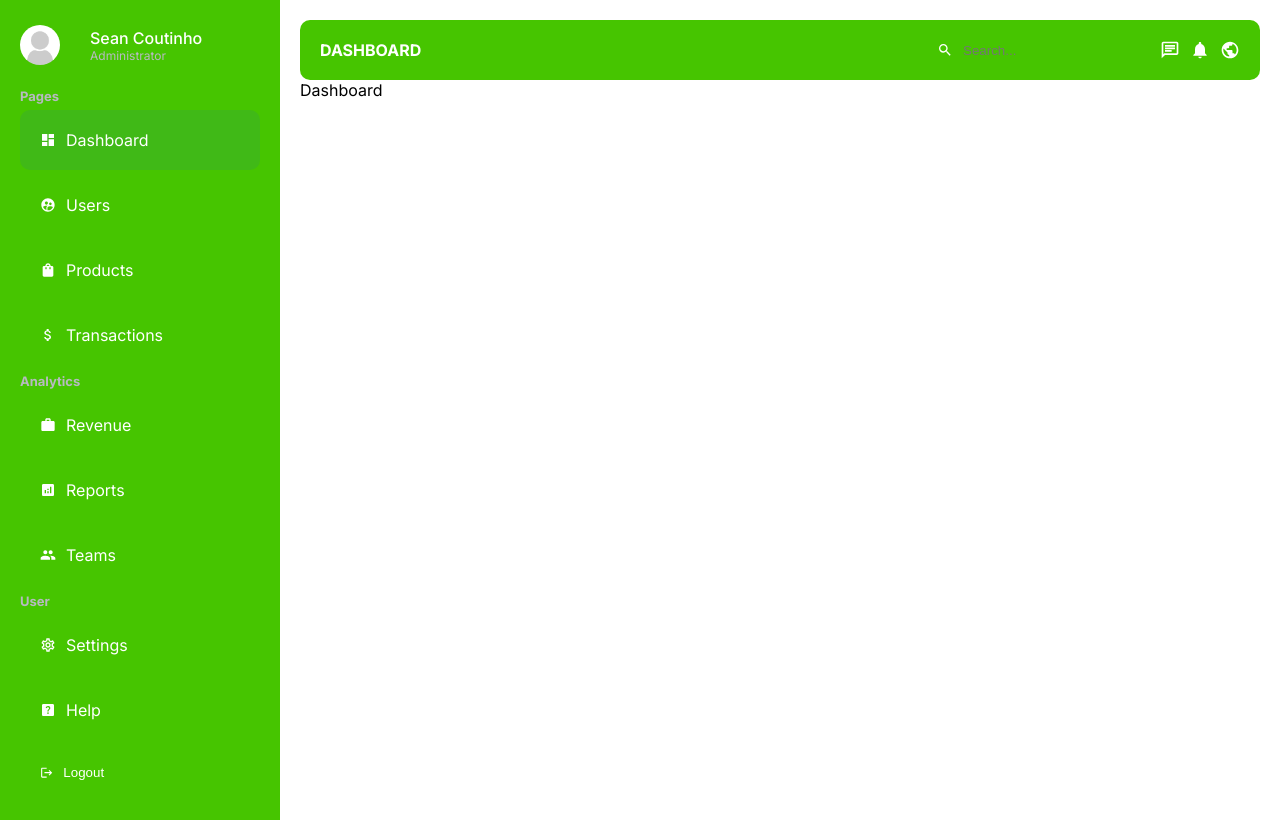
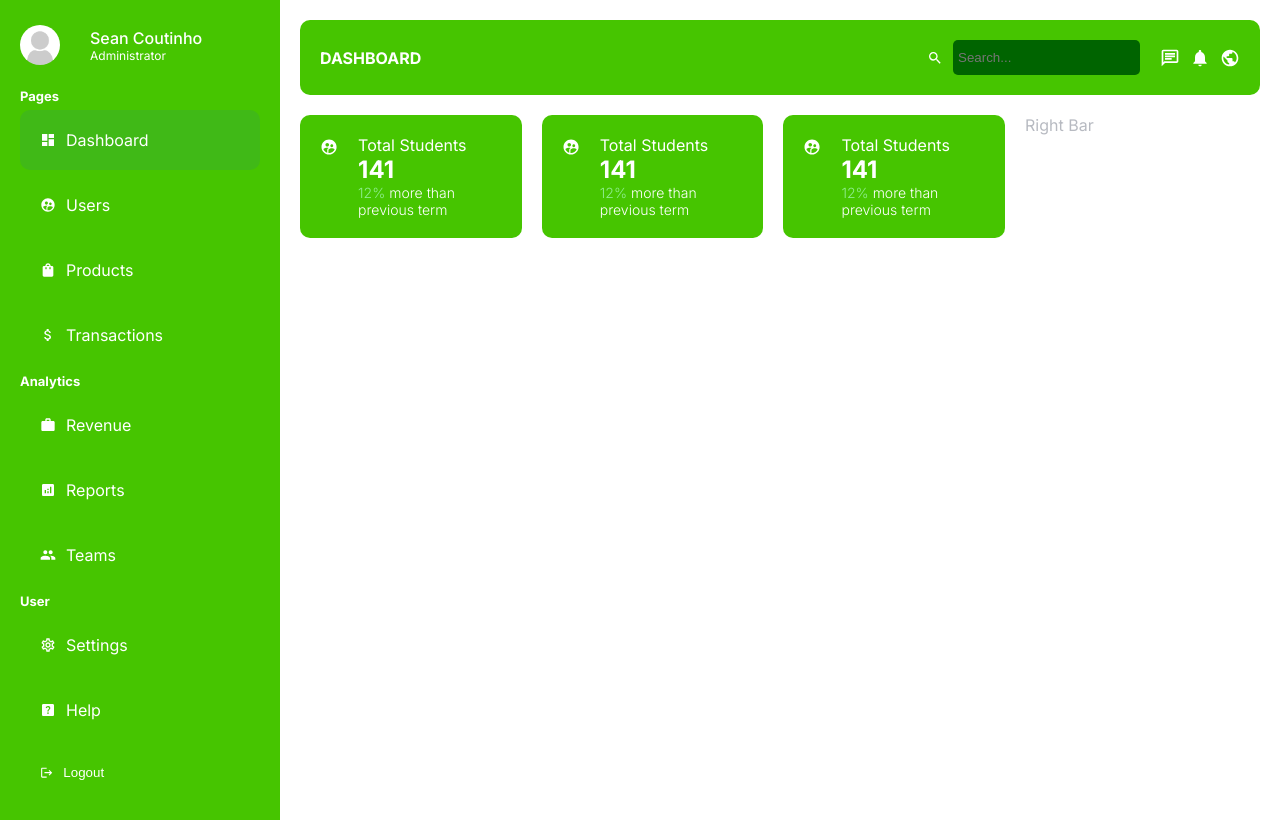
Before and after one commit to seancoutinho/gracelifeadmin, a Next.js app: page /dashboard in a window 1280 px wide. Built offline with nearby package versions, Linux system fonts and the light colour scheme.

Commit message:
implemented cards

```diff
--- a/app/dashboard/page.jsx
+++ b/app/dashboard/page.jsx
@@ -1,10 +1,27 @@
 import React from 'react'
+import Card from '../ui/dashboard/card/card'
+import styles from '../ui/dashboard/dashboard.module.css'
+import RightBar from '../ui/dashboard/rightbar/rightbar'
+import Transactions from '../ui/dashboard/transactions/transactions'
+import Chart from '../ui/dashboard/chart/chart'
 
 const Dashboard = () => {
   return (
-    <div>
-     Dashboard
+    <div className={styles.wrapper}>
+      <div className={styles.main}>
+        <div className={styles.cards}>
+          <Card />
+          <Card />
+          <Card />
+        </div>
+        <Transactions />
+        <Chart />
+      </div>
+      <div className={styles.side}>
+        <RightBar />
+      </div>
     </div>
+
   )
 }
 
--- /dev/null
+++ b/app/ui/dashboard/card/card.jsx
@@ -0,0 +1,21 @@
+import React from 'react'
+import styles from './card.module.css'
+import { MdSupervisedUserCircle } from 'react-icons/md'
+
+const Card = () => {
+  return (
+    <div className={styles.container}>
+      <MdSupervisedUserCircle size={24} />
+      <div className={styles.texts}>
+        <span className={styles.title}>Total Students</span>
+        <span className={styles.number}>141</span>
+        <span className={styles.detail}>
+          <span className={styles.positive}>12% </span>
+          more than previous term
+        </span>
+      </div>
+    </div>
+  )
+}
+
+export default Card;
--- /dev/null
+++ b/app/ui/dashboard/card/card.module.css
@@ -0,0 +1,35 @@
+.container {
+    background-color: var(--bgSoft);
+    padding: 20px;
+    border-radius: 10px;
+    display: flex;
+    gap: 20px;
+    cursor: pointer;
+    width: 100%;
+}
+
+.container:hover {
+    background-color: lime;
+}
+.texts {
+    display: flex;
+    flex-direction: column;
+}
+
+.number {
+    font-size: 24px;
+    font-weight: 700;
+}
+
+.detail {
+    font-size: 14px;
+    font-weight: 300;
+}
+
+.positive {
+    color: lightgreen;
+}
+
+.negative {
+    color: red;
+}
--- /dev/null
+++ b/app/ui/dashboard/chart/chart.jsx
@@ -0,0 +1,11 @@
+import React from 'react'
+
+const Chart = () => {
+  return (
+    <div>
+      Chart
+    </div>
+  )
+}
+
+export default Chart
--- a/app/ui/dashboard/dashboard.module.css
+++ b/app/ui/dashboard/dashboard.module.css
@@ -12,3 +12,27 @@
     flex:4;
     padding: 20px;
 }
+
+.wrapper {
+    display: flex;
+    gap: 20px;
+    margin-top: 20px;
+}
+
+.main {
+    flex: 3;
+    display: flex;
+    flex-direction: column;
+    gap: 20px;
+}
+
+.side {
+    flex: 1;
+    color: var(--textWhiteBg);
+}
+
+.cards {
+    display: flex;
+    gap: 20px;
+    justify-content: space-between;
+}
--- a/app/ui/dashboard/navbar/navbar.module.css
+++ b/app/ui/dashboard/navbar/navbar.module.css
@@ -27,7 +27,9 @@
 }
 
 .input {
-    background-color: transparent;
+    background-color: darkgreen;
     border: none;
-    color: var(--textSidebar);
+    color: white;
+    padding: 10px 5px;
+    border-radius: 5px;
 }
--- /dev/null
+++ b/app/ui/dashboard/rightbar/rightbar.jsx
@@ -0,0 +1,11 @@
+import React from 'react'
+
+const RightBar = () => {
+  return (
+    <div>
+      Right Bar
+    </div>
+  )
+}
+
+export default RightBar
--- /dev/null
+++ b/app/ui/dashboard/transactions/transactions.jsx
@@ -0,0 +1,12 @@
+import React from 'react'
+import styles from './transactions.module.css'
+
+const Transactions = () => {
+  return (
+    <div className={styles.container}>
+      <h2>Latest Transactions</h2>
+    </div>
+  )
+}
+
+export default Transactions
--- a/app/ui/globals.css
+++ b/app/ui/globals.css
@@ -1,8 +1,8 @@
 :root {
     --bg: white;
     --bgSoft: #46C500;
-    --text: black;
-    --textSoft: #b7bac1;
+    --text: #ffffff;
+    --textWhiteBg: #b7bac1;
     --textSidebar: #ffffff;
 }
 
```
Also changed, not shown: app/ui/dashboard/chart/chart.module.css.css (added), app/ui/dashboard/rightbar/rightbar.module.css (added), app/ui/dashboard/transactions/transactions.module.css (added).
